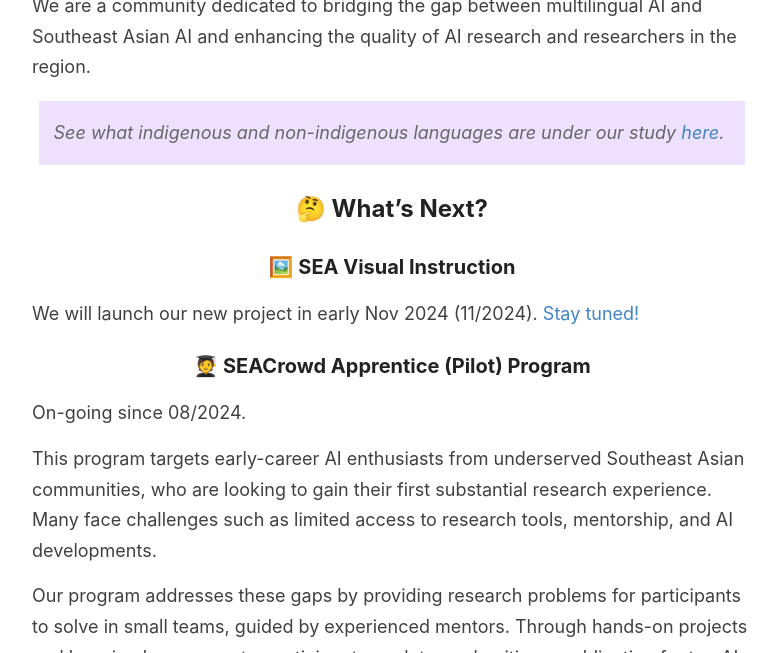
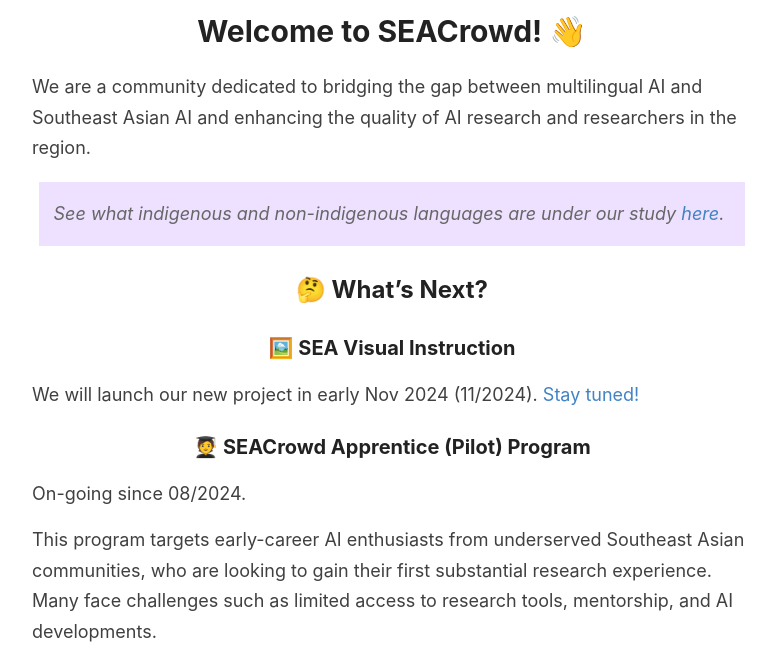
Before and after one commit to amitmerchant1990/reverie, a Jekyll site: the page built from index.md, in a window 1280 px wide and 900 px high, scrolled down 453 px, cut to the strip 247-900 px from the top of the window. Shown: the whole strip, without its empty margins (248-1026 px from the left). Built offline with Jekyll 4.4.1, drawn with Linux system fonts in a browser that asks for light colours.

Commit message:
Update index.md

```diff
--- a/index.md
+++ b/index.md
@@ -4,6 +4,8 @@
 ---
 
 <img width="100%" alt="SEACrowd Logo" src="https://github.com/SEACrowd/.github/blob/main/profile/assets/seacrowd-email-banner-without-logo.png?raw=true">
+
+# Welcome to SEACrowd! 👋
 
 We are a community dedicated to bridging the gap between multilingual AI and Southeast Asian AI and enhancing the quality of AI research and researchers in the region.
 
```
